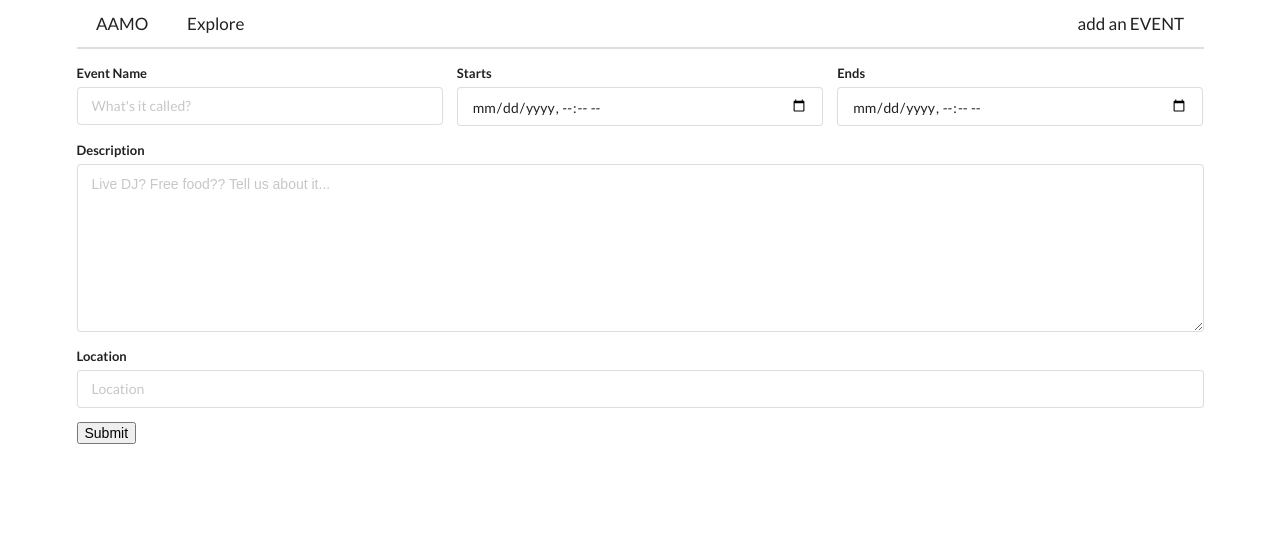
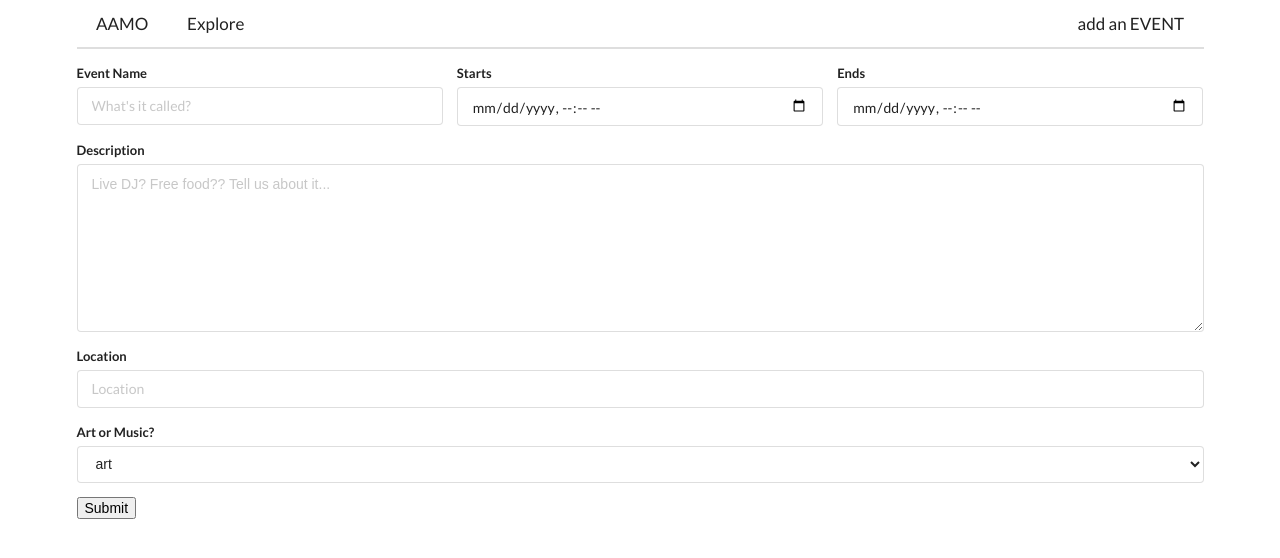
Before and after one commit to allisoncortez/myevents-frontend, a React (Create React App) app: page /events/new in a window 1280 px wide. Shown: the top 558 px of the page. Built offline with nearby package versions, Linux system fonts and the light colour scheme; no server answers.

Commit message:
category field added to event form, tested in Event.js show page

```diff
--- a/src/components/Event.js
+++ b/src/components/Event.js
@@ -6,7 +6,7 @@ const Event = (props) => {
         let event = props.events[props.match.params.id - 1]
         return (
             <div>
-                <h1> {event ? event.attributes.title : null} - {event ? event.attributes.startTime : null} </h1>
+                <h1> {event ? event.attributes.title : null} - {event ? event.attributes.category : null} </h1>
                 <CommentsContainer event={event}/>
             </div>
         )
--- a/src/components/EventInput.js
+++ b/src/components/EventInput.js
@@ -26,7 +26,8 @@ class EventInput extends React.Component {
             description:'',
             startTime:'',
             endTime:'',
-            location:''
+            location:'',
+            category:'art'
         })
     }
 
@@ -56,6 +57,14 @@ class EventInput extends React.Component {
                         <label>Location</label>
                         <input type='text' placeholder='Location' name="location" value={this.state.location} onChange={this.handleOnChange} />
                     </div>
+                    <div className="field">
+                        <label>Art or Music?</label>
+                        <select name="category" value={this.state.category} onChange={this.handleOnChange}>
+                            <option>art</option>
+                            <option>music</option>
+                        </select>
+                    </div>
+
                     <input type="submit" />
                 </form>
             </div>
```
